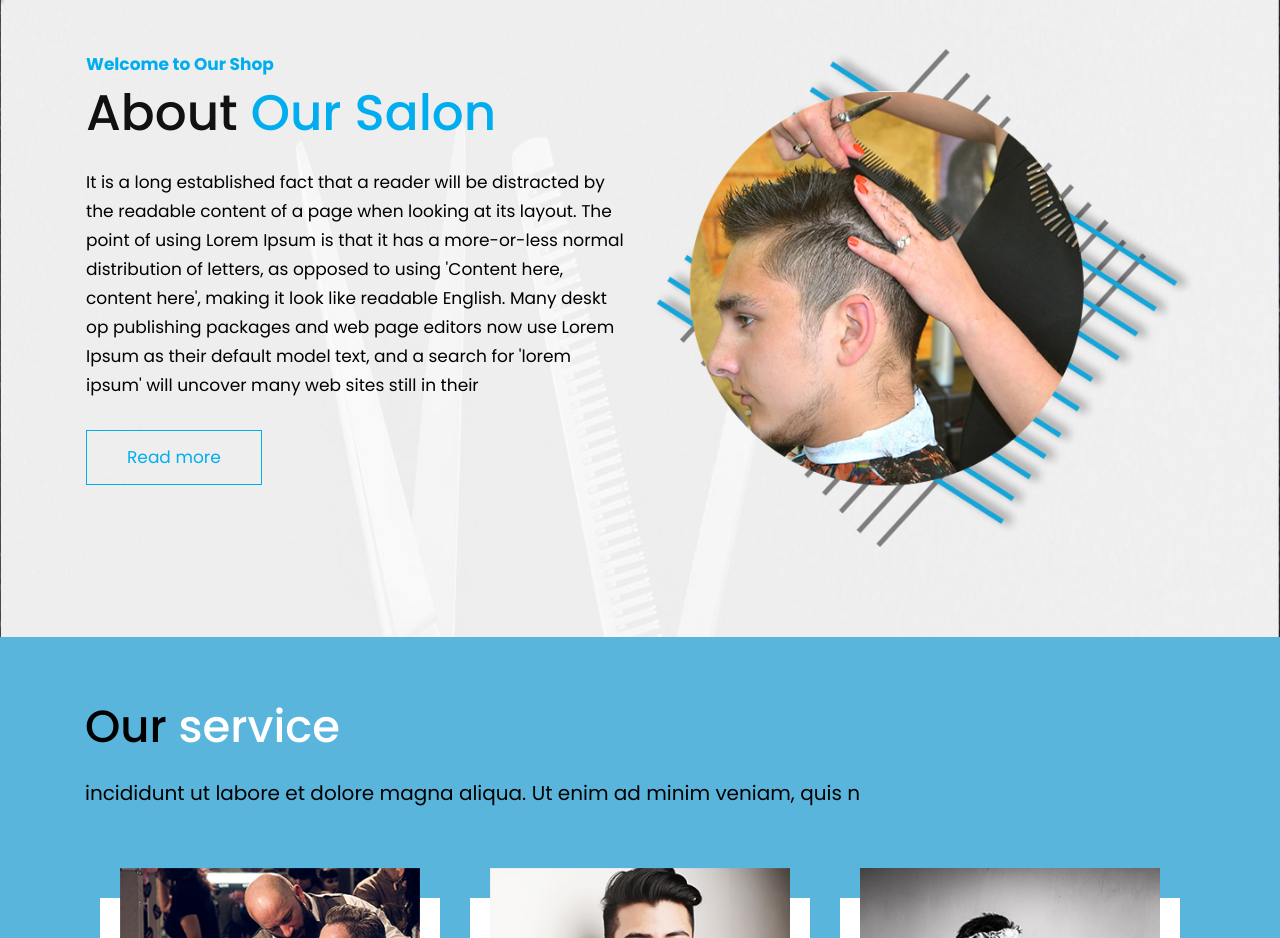
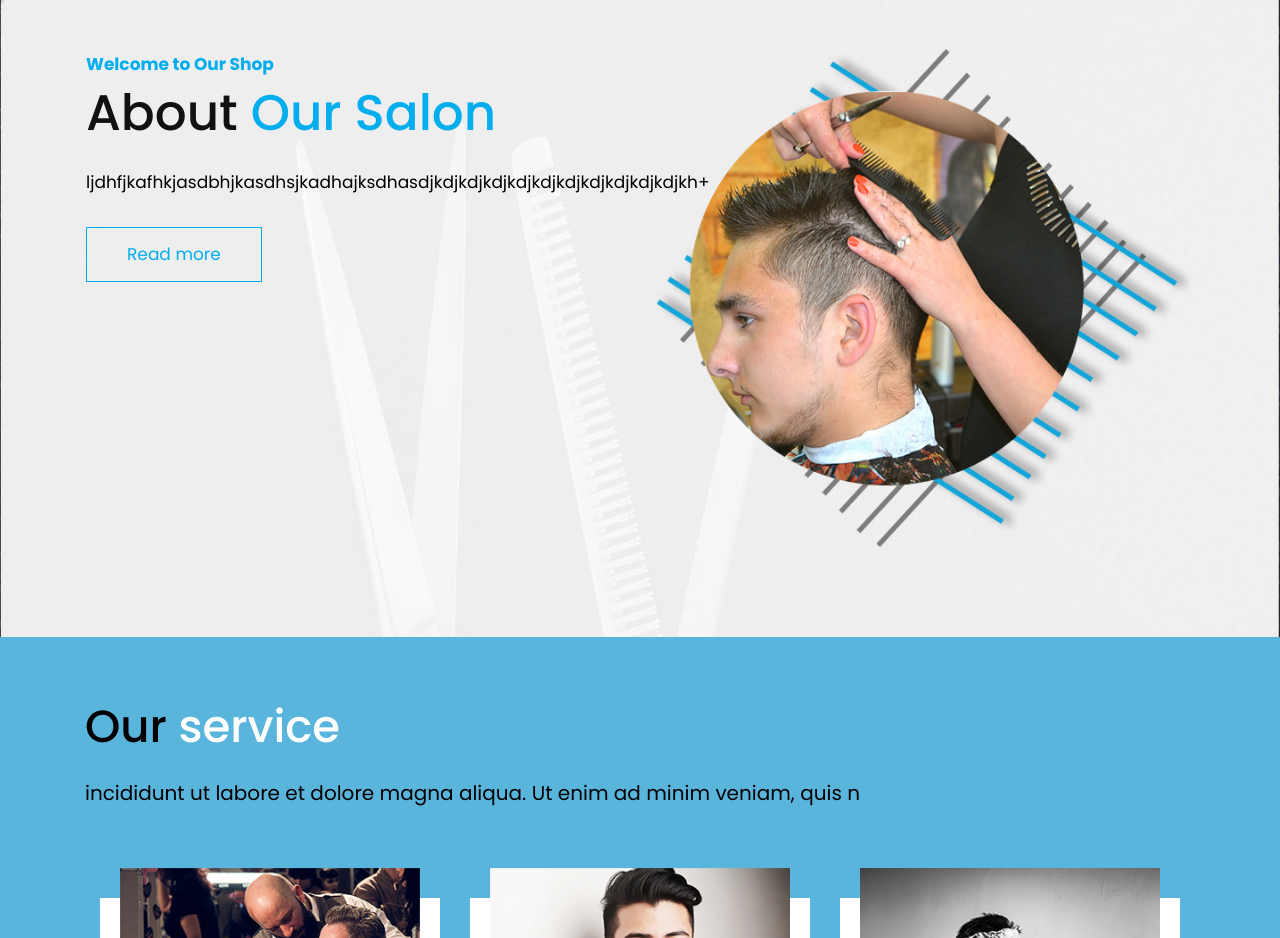
Before and after one commit to Abdirizak-byte/Reenies-for-the-people, a plain HTML site: page index.html in a window 1280 px wide. Shown: the part 800-1738 px from the top of the page. Drawn offline with Linux system fonts and the light colour scheme.

Commit message:
Update index.html

```diff
--- a/index.html
+++ b/index.html
@@ -130,7 +130,7 @@
                             <div class="about_box">
                                 <span>Welcome to Our Shop</span>
                                 <h2>About<strong class="white"> Our Salon</strong></h2>
-                                <p>It is a long established fact that a reader will be distracted by the readable content of a page when looking at its layout. The point of using Lorem Ipsum is that it has a more-or-less normal distribution of letters, as opposed to using 'Content here, content here', making it look like readable English. Many deskt op publishing packages and web page editors now use Lorem Ipsum as their default model text, and a search for 'lorem ipsum' will uncover many web sites still in their</p>
+                                <p>ljdhfjkafhkjasdbhjkasdhsjkadhajksdhasdjkdjkdjkdjkdjkdjkdjkdjkdjkdjkdjkh+</p>
                                 <a href="#">Read more</a>
                             </div>
                         </div>
```
